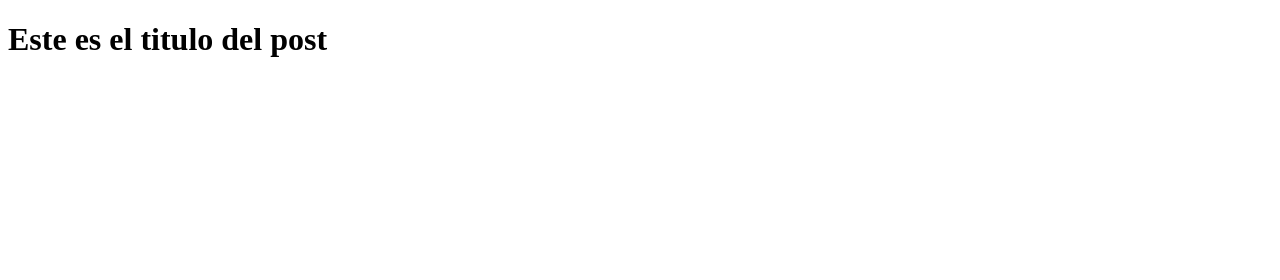
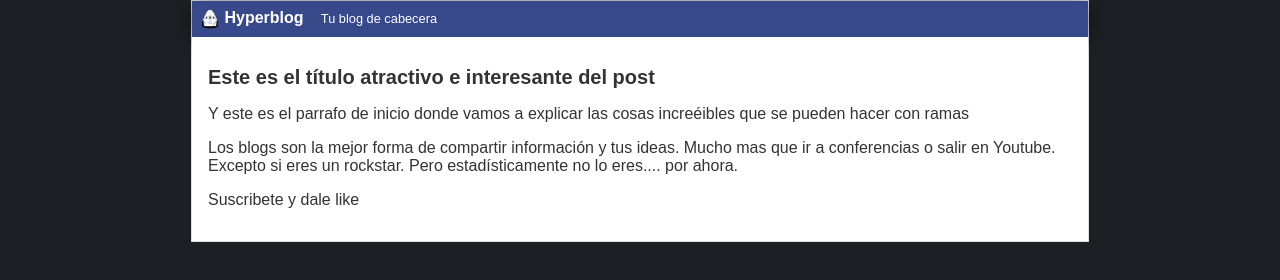
Before and after one commit to sogom01/proyecto1, a plain HTML site: page blogpost.html in a window 1280 px wide. Drawn offline with Linux system fonts and the light colour scheme.

Commit message:
Actualizacion del logo del header y el footer

```diff
--- a/blogpost.html
+++ b/blogpost.html
@@ -1,17 +1,21 @@
-<!DOCTYPE html>
-<html lang="en">
-
-<head>
-    <meta charset="UTF-8">
-    <meta name="viewport" content="width=device-width, initial-scale=1.0">
-    <title>Titulo de post</title>
-    <link rel="stylesheet" href="css/styles.css">
-</head>
-
-<body>
-    <div>
-        <h1>Este es el titulo del post</h1>
-    </div>
-</body>
-
+<html>
+    <head>
+        <title>Bienvenido a Hyperblog 2.0</title>
+        <link rel="stylesheet" href="css/estilos.css" />
+    </head>
+    <body>
+        <div id="container">
+            <div id="cabecera">
+                <img id="logo" src="imagenes/dragon.png" />
+                Hyperblog
+                <span id="tagline">Tu blog de cabecera</span>
+            </div>
+            <div id="post">
+                <h1>Este es el título atractivo e interesante del post</h1>
+                <p>Y este es el parrafo de inicio donde vamos a explicar las cosas increéibles que se pueden hacer con ramas</p>
+                <p>Los blogs son la mejor forma de compartir información y tus ideas. Mucho mas que ir a conferencias o salir en Youtube. Excepto si eres un rockstar. Pero estadísticamente no lo eres.... por ahora.</p>
+                <p>Suscribete y dale like</p>
+            </div>
+        </div>
+    </body>
 </html>
--- /dev/null
+++ b/css/estilos.css
@@ -0,0 +1,52 @@
+body
+{
+    background: #1e1f24;
+    color: #333;
+    text-align: center;
+    font-family: Arial;
+    font-size: 16px;
+    margin: 0;
+    padding: 0;
+}
+
+#cabecera
+{
+    background: #37488b;
+    box-shadow: 0px 2px 20px 0px rgba(0,0,0,0.5);
+    color: white;
+    font-weight: bold;
+    margin: 0;
+    padding: 0.5em;
+}
+
+#cabecera #logo
+{
+    width: 20px;
+    vertical-align: middle;
+}
+
+#cabecera #tagline
+{
+    padding: 0 0 0 1em;
+    font-weight: normal;
+    font-size: 0.8em;
+}
+
+#container
+{
+    width: 70%;
+    padding: 0;
+    text-align: left;
+    border: 1px solid #DDD;
+    margin: 0 auto;
+}
+
+#container h1
+{
+    font-size: 20px;
+}
+#post
+{
+    background: white;
+    padding: 1em;
+}
```
Also changed, not shown: historia.txt, imagenes/dragon.png (added), 1 other file.
